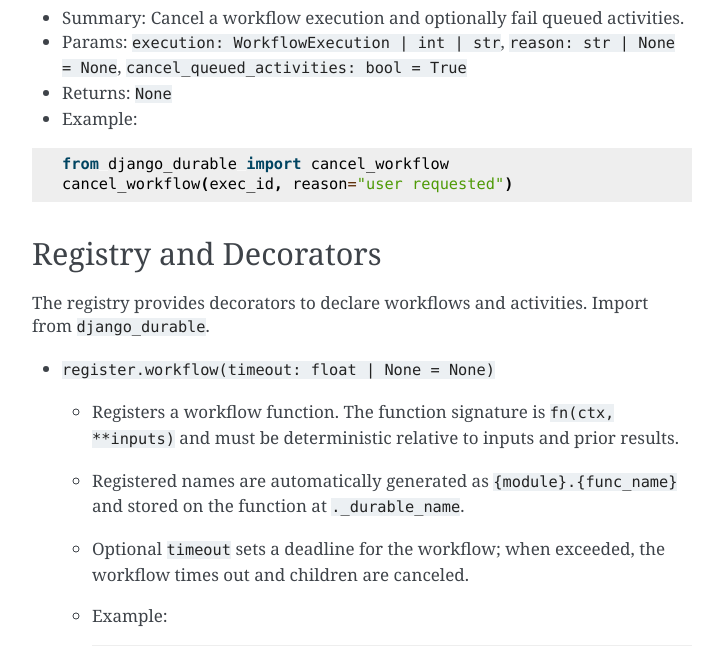
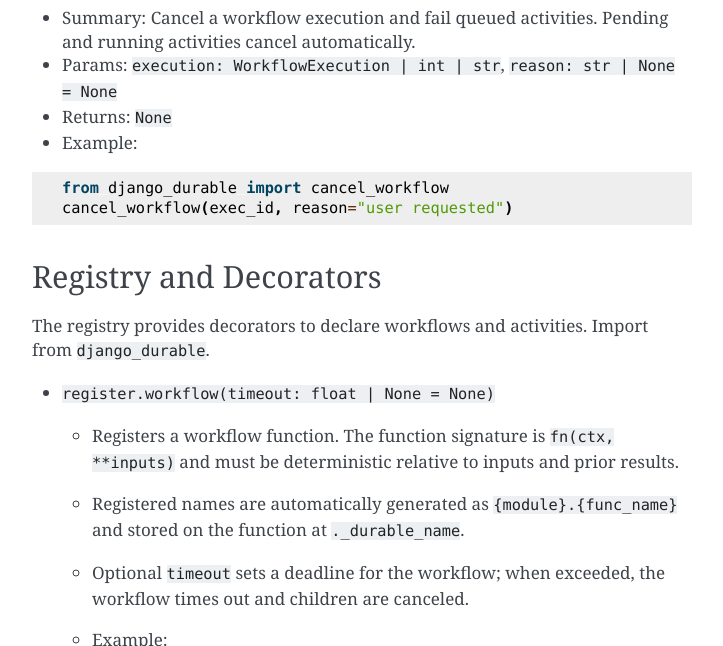
Before and after one commit to grantjenks/django-durable, a Sphinx documentation site: the page built from docs/api.md, in a window 1280 px wide and 900 px high, scrolled down 1310 px, cut to the strip 254-900 px from the top of the window. Shown: the whole strip, without its empty margins (388-1111 px from the left). Built offline with Sphinx 7.4.7, drawn with Linux system fonts in a browser that asks for light colours; some of the changed text lies outside the part shown.

Commit message:
Remove cancel_queued_activities option

````diff
--- a/docs/api.md
+++ b/docs/api.md
@@ -59,8 +59,8 @@
 ```{autofunction} django_durable.api.cancel_workflow
 ```
 
-- Summary: Cancel a workflow execution and optionally fail queued activities.
-- Params: `execution: WorkflowExecution | int | str`, `reason: str | None = None`, `cancel_queued_activities: bool = True`
+- Summary: Cancel a workflow execution and fail queued activities. Pending and running activities cancel automatically.
+- Params: `execution: WorkflowExecution | int | str`, `reason: str | None = None`
 - Returns: `None`
 - Example:
 
@@ -153,8 +153,8 @@
 - `durable_signal EXECUTION_ID SIGNAL_NAME [--input JSON]`
   - Sends a signal to a workflow with an optional JSON payload.
 
-- `durable_cancel EXECUTION_ID [--reason STR] [--keep-queued]`
-  - Cancels the workflow. By default, queued activities are failed to prevent execution.
+- `durable_cancel EXECUTION_ID [--reason STR]`
+  - Cancels the workflow and fails queued activities to prevent execution.
 
 ## Settings and Conventions
 
````
Also changed, not shown: README.md (+2 -2 lines), docs/design.md (+1 -1 lines), 2 other files.
